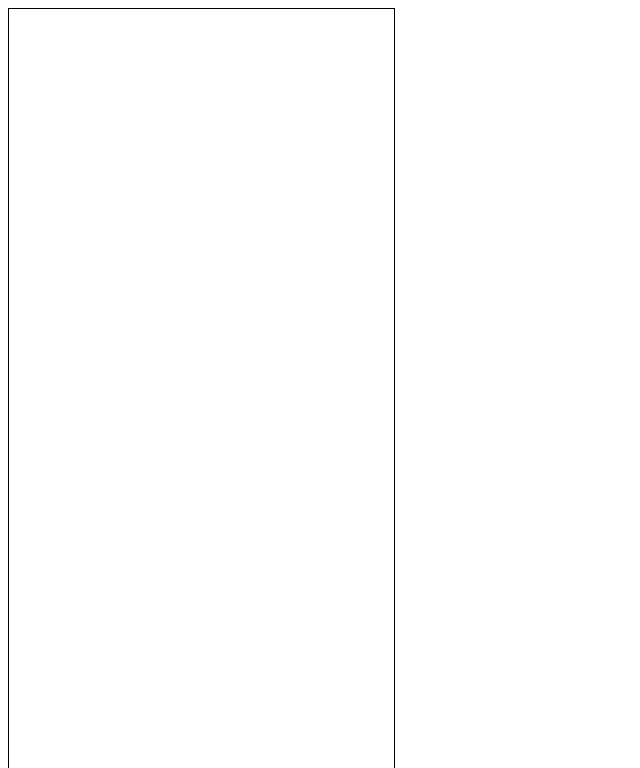
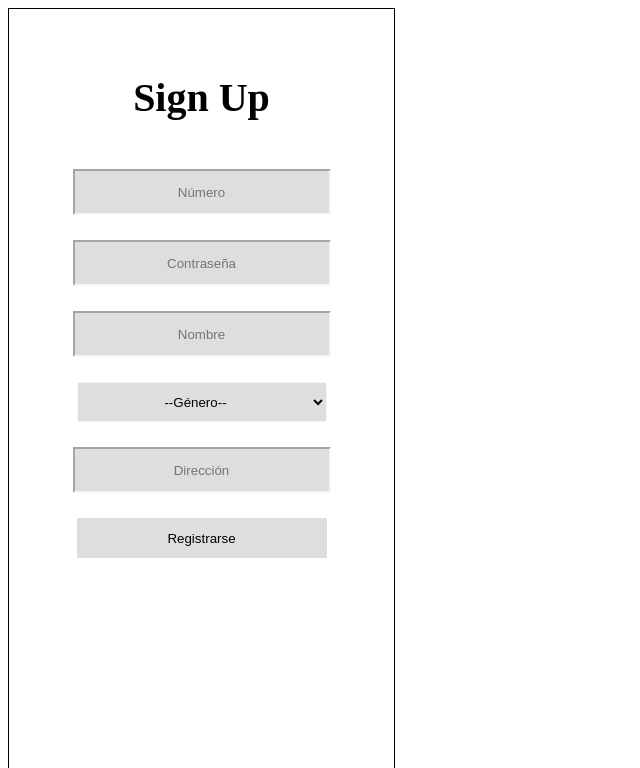
Before and after one commit to Joseale58/Walkies, a website built with Parcel: page dev/index.html in a window 1280 px wide. Shown: the top 768 px of the page, without its empty margins (0-640 px from the left). Built offline with nearby package versions, Linux system fonts and the light colour scheme.

Commit message:
started view 6 css

```diff
--- a/dev/css/main.css
+++ b/dev/css/main.css
@@ -8,3 +8,42 @@
 .ocultar{
     display: none;
 }
+
+
+.signupForm {
+    display: flex;
+    flex-direction: column;
+    align-items: center;
+    padding: 2rem 3rem;
+
+    h2 {
+        margin-bottom: 3rem;
+        font-size: 2.5rem;
+    }
+
+    input {
+        margin-bottom: 25px;
+        text-align: center;
+        width: 250px;
+        height: 40px;
+        background: rgb(223, 222, 222);
+        border-color: aliceblue;
+    }
+
+    select {
+        margin-bottom: 25px;
+        text-align: center;
+        width: 250px;
+        height: 40px;
+        background: rgb(223, 222, 222);
+        border-color: aliceblue;
+    }
+
+    button {
+        width: 250px;
+        height: 40px;
+        background: rgb(223, 222, 222);
+        border: none;
+        cursor: pointer;
+    }
+}
--- a/dev/index.html
+++ b/dev/index.html
@@ -6,18 +6,19 @@
     <link rel="stylesheet" href="css/main.css">
     <title>Document</title>
 </head>
-    <section class="seccion" id="seccion_1"></section>
+    <section class="seccion ocultar" id="seccion_1"></section>
     <section class="seccion ocultar" id="seccion_2"></section>
     <section class="seccion ocultar" id="seccion_3"></section>
     <section class="seccion ocultar" id="seccion_4"></section>
     <section class="seccion ocultar" id="seccion_5"></section>
-    <section class="seccion ocultar" id="seccion_6">
-        <h2>Sign Up</h2>
-        <form action="">
+    <section class="seccion" id="seccion_6">
+        <form class="signupForm" action="">
+            <h2>Sign Up</h2>
             <input type="text" placeholder="Número">
             <input type="password" placeholder="Contraseña">
             <input type="text" placeholder="Nombre">
             <select>
+                <option value="">--Género--</option>
                 <option value="hombre">Hombre</option>
                 <option value="mujer">Mujer</option>
                 <option value="no_binario">No binario</option>
@@ -27,7 +28,7 @@
             <button type="submit">Registrarse</button>
         </form>
     </section>
-    <section class="seccion ocultar" id="seccion_7">
+    <section class="seccion" id="seccion_7">
         <form>
             <div class="row apart"><button class="backbtn"></button>
                 <button class="done"></button></div>
@@ -38,7 +39,7 @@
             <input type="text" value="Circular 1 # 67-49">
         </form>
     </section>
-    <section class="seccion ocultar" id="seccion_8">
+    <section class="seccion" id="seccion_8">
         <p>Walk #40932493</p>
         <div class="usercard">
             <img src="" alt="" class="rounded">
```
